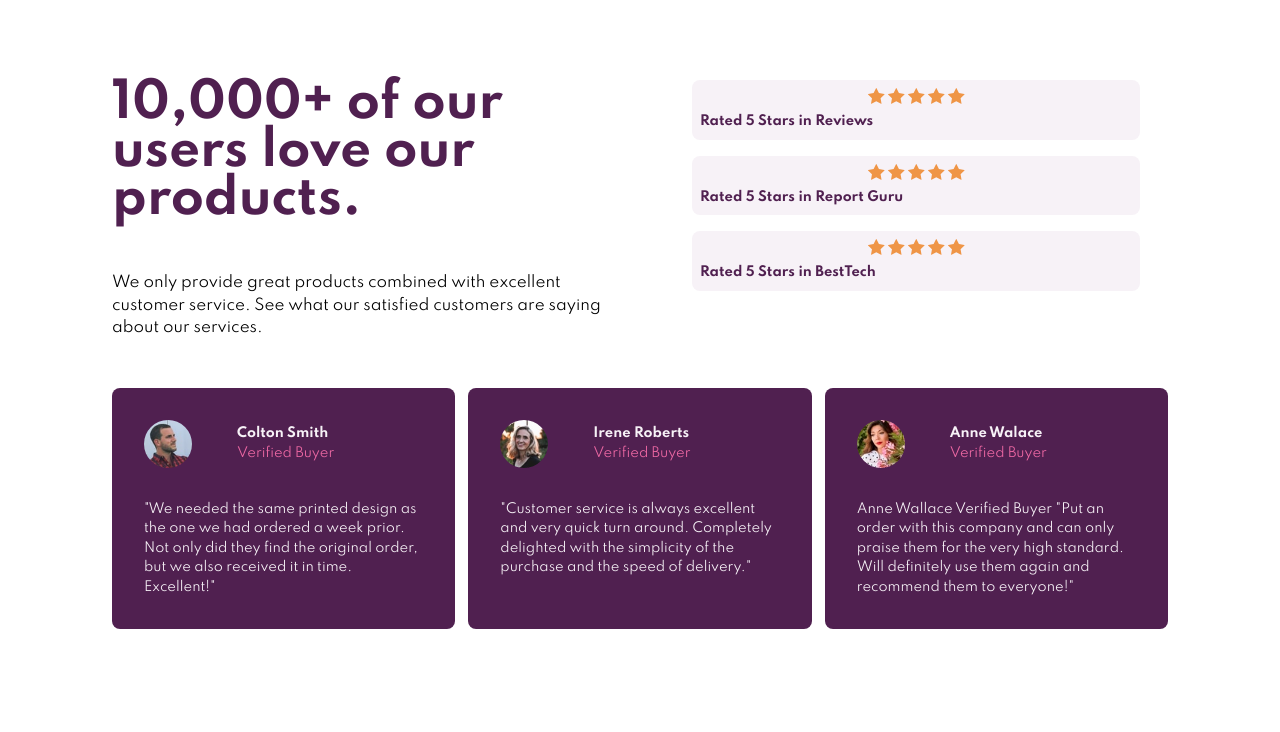
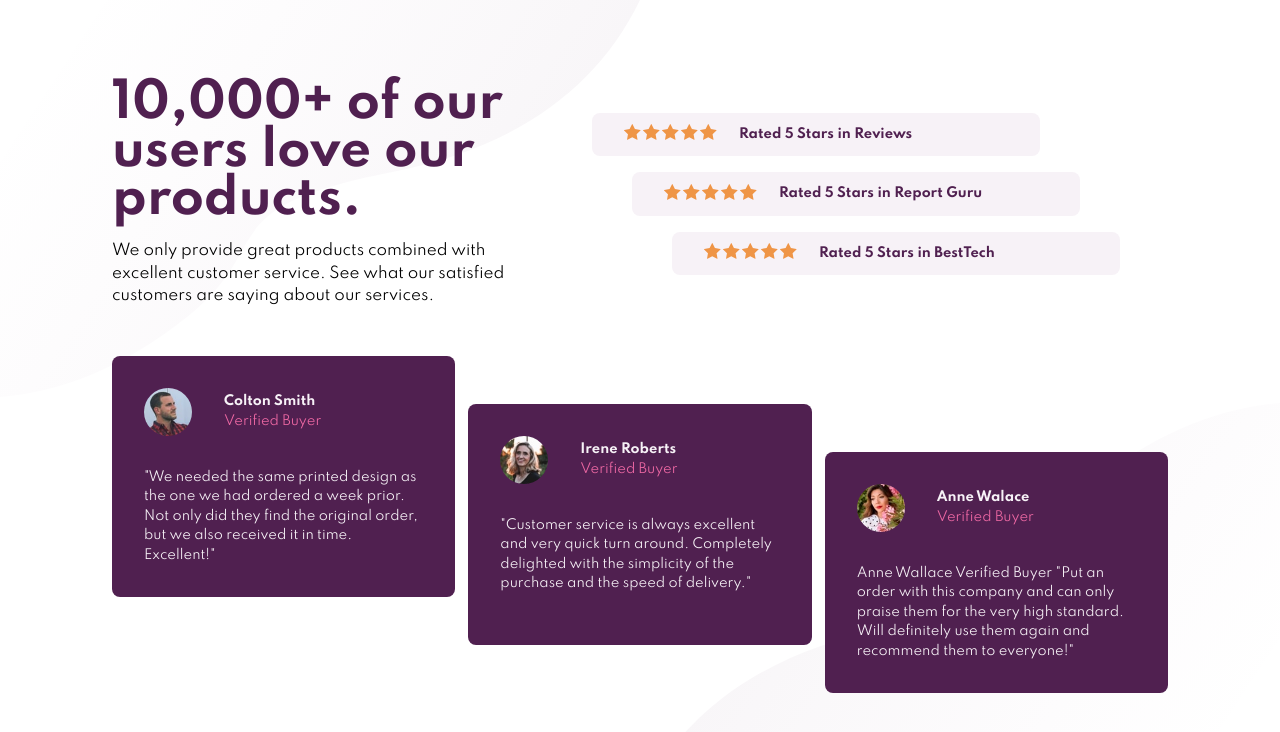
Before and after one commit to Lutefd/social-proof-section-master, a plain HTML site: page index.html in a window 1280 px wide. Drawn offline with Linux system fonts and the light colour scheme.

Commit message:
subistituted the class to position the quote title

```diff
--- a/index.html
+++ b/index.html
@@ -62,7 +62,7 @@
         <ul class="quotes wrap">
           <li>
             <blockquote>
-              <div class="wrap aligner">
+              <div class="flex-title aligner">
                 <img src="/images/image-colton.jpg" alt="Colton Smith" />
                 <div class="wrapper">
                   <p class="name">Colton Smith</p>
@@ -78,8 +78,8 @@
           </li>
           <li>
             <blockquote>
-              <div class="wrap aligner">
-                <img src="/images/image-irene.jpg" alt="Colton Smith" />
+              <div class="flex-title aligner">
+                <img src="/images/image-irene.jpg" alt="Irene Roberts" />
                 <div class="wrapper">
                   <p class="name">Irene Roberts</p>
                   <p class="buyer">Verified Buyer</p>
@@ -94,8 +94,8 @@
           </li>
           <li>
             <blockquote>
-              <div class="wrap aligner">
-                <img src="/images/image-anne.jpg" alt="Colton Smith" />
+              <div class="flex-title aligner">
+                <img src="/images/image-anne.jpg" alt="Anna Walace" />
                 <div class="wrapper">
                   <p class="name">Anne Walace</p>
                   <p class="buyer">Verified Buyer</p>
--- a/scss/base/_global.scss
+++ b/scss/base/_global.scss
@@ -21,7 +21,7 @@ h1 {
   color: var(--clr-primary-7);
   line-height: 1;
   max-width: 12ch;
-  margin-bottom: 0;
+  margin-bottom: 1rem;
   @media (max-width: 50em) {
     margin-inline: auto;
   }
--- a/scss/base/_utilities.scss
+++ b/scss/base/_utilities.scss
@@ -8,15 +8,13 @@
 }
 .wrap {
   flex-direction: column;
+
   display: flex;
   gap: 1em;
   @media (min-width: 50em) {
-    display: flex;
-    gap: 1em;
     flex-direction: row;
   }
 }
-
 .aligner {
   align-items: center;
 }
--- a/scss/components/_quotes.scss
+++ b/scss/components/_quotes.scss
@@ -18,10 +18,20 @@
     padding: var(--spacer);
     border-radius: var(--radius);
   }
+  .flex-title {
+    display: flex;
+    @media (max-width: 50rem) {
+      .wrapper {
+        margin-left: 1.5rem;
+      }
+    }
+  }
   img {
     width: 3rem;
     border-radius: 50%;
-    margin-right: var(--spacer);
+    @media (min-width: 50em) {
+      margin-right: var(--spacer);
+    }
   }
   .name {
     font-weight: 700;
--- a/scss/components/_ratings.scss
+++ b/scss/components/_ratings.scss
@@ -4,15 +4,35 @@
     color: var(--clr-primary-7);
     font-weight: 700;
     max-width: 28rem;
-    padding: 0.5rem;
+    padding: 0.75rem 2rem;
     border-radius: var(--radius);
     margin-inline: auto;
-    .flex-stars {
+
+    @media (min-width: 50em) {
       display: flex;
-      margin: 0 auto;
-      margin-bottom: 0.5rem;
-      justify-content: space-around;
-      max-width: 100px;
+      align-items: center;
+      &::before {
+        margin: 0 1.5rem 0 0;
+      }
+      &:first-of-type {
+        margin-left: 3rem;
+      }
+      &:last-of-type {
+        margin-right: 3rem;
+      }
+      .flex-stars {
+        margin-right: 1.25rem;
+      }
     }
   }
+  img {
+    margin: 0 0.3rem 0.5rem;
+    @media (min-width: 50em) {
+      margin: -0.25rem 0.125rem 0 0;
+    }
+  }
+  .flex-stars {
+    display: flex;
+    justify-content: center;
+  }
 }
```
Also changed, not shown: dist/css/main.css, 1 other file.
